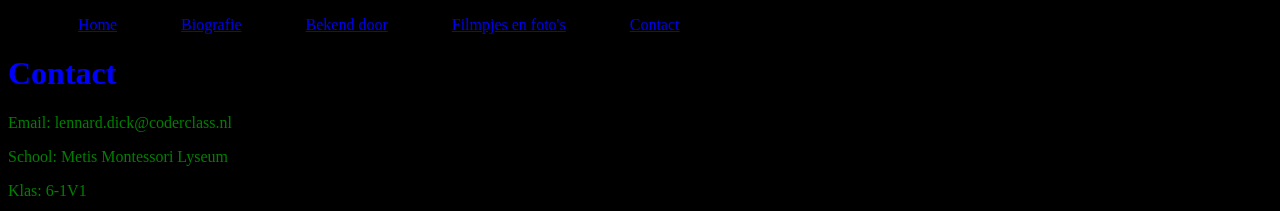
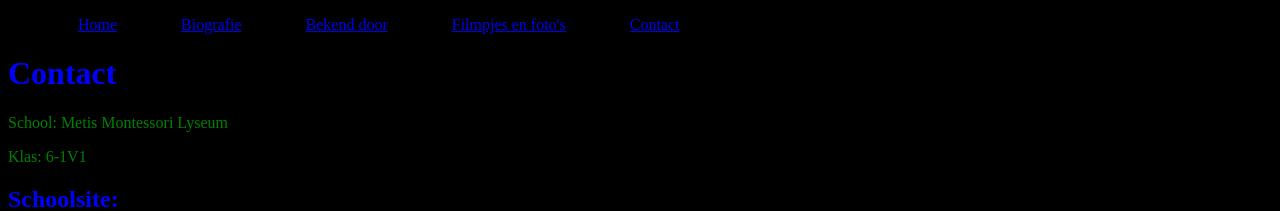
Before and after one commit to LennardTheKing/LennardTheKing.github.io, a plain HTML site: page Contact.html in a window 1280 px wide. Shown: the top 211 px of the page. Drawn offline with Linux system fonts and the light colour scheme.

Commit message:
Update Contact.html

```diff
--- a/Contact.html
+++ b/Contact.html
@@ -16,7 +16,6 @@
       </ul>
     </nav>
     <h1>Contact</h1>
-    <p>Email: lennard.dick@coderclass.nl</p>
     <p>School: Metis Montessori Lyseum</p>
     <p>Klas: 6-1V1</p>
     <h2>Schoolsite:</h2>
```
